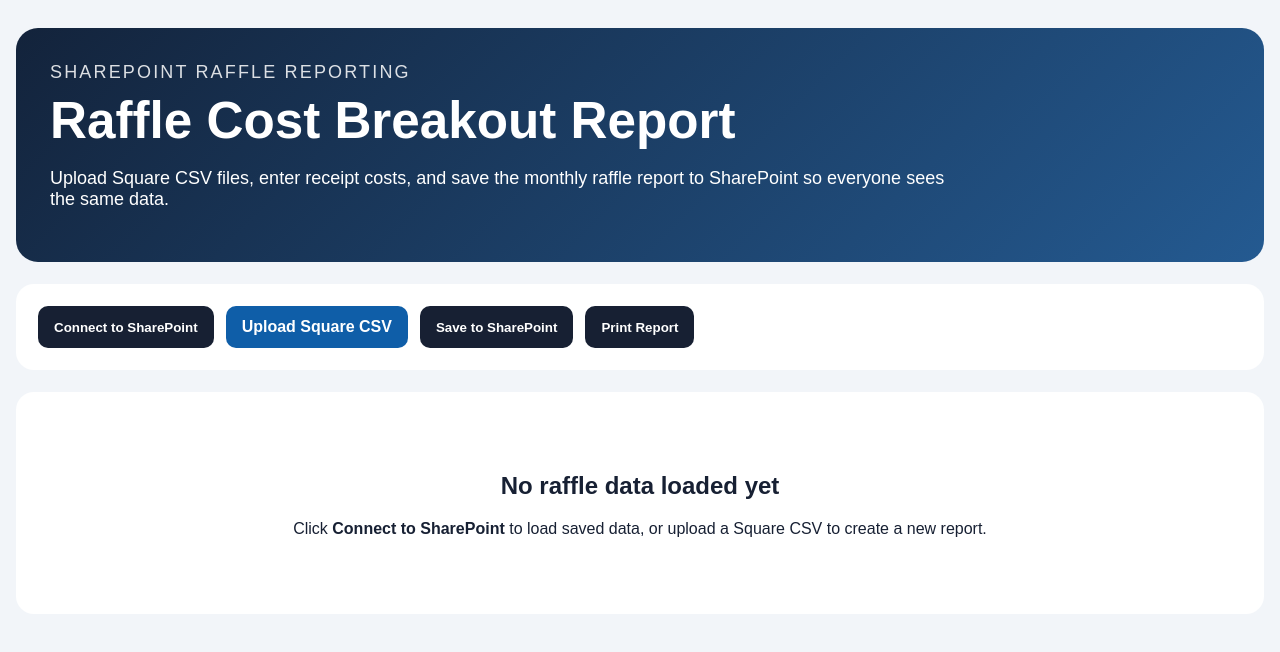
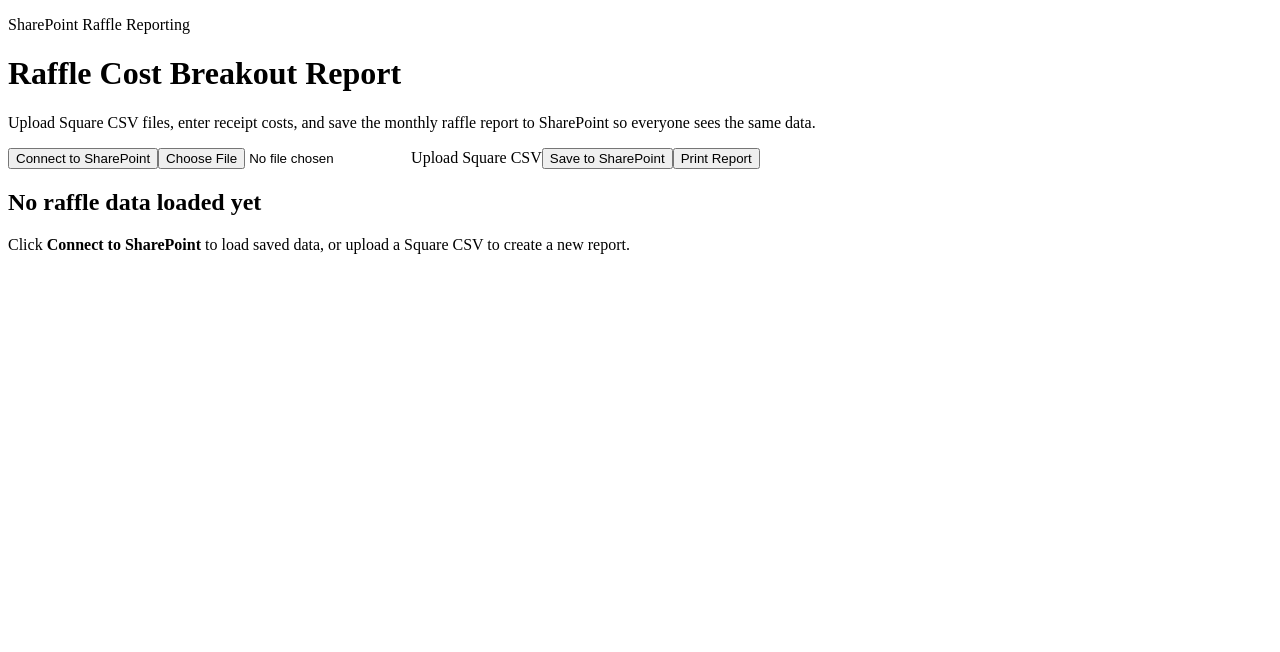
Before and after one commit to ctraverAdmin/raffleapp, a React (Vite) app: page / in a window 1280 px wide. Shown: the top 652 px of the page. Built offline with nearby package versions, Linux system fonts and the light colour scheme.

Commit message:
fix report

```diff
--- a/src/App.css
+++ b/src/App.css
@@ -1,230 +1,42 @@
-* {
-  box-sizing: border-box;
-}
-
-body {
-  margin: 0;
-  background: #f2f5f9;
-  color: #172033;
-  font-family: Arial, Helvetica, sans-serif;
-}
-
-.app {
-  width: min(1800px, calc(100% - 32px));
-  margin: 0 auto;
-  padding: 28px 0 60px;
-}
-
-.hero {
-  background: linear-gradient(135deg, #13233b, #245a91);
-  color: white;
-  padding: 34px;
-  border-radius: 22px;
-  margin-bottom: 22px;
-}
-
-.eyebrow {
-  margin: 0 0 8px;
-  text-transform: uppercase;
-  letter-spacing: 0.12em;
-  font-size: 12px;
-  opacity: 0.85;
-}
-
-h1 {
-  margin: 0;
-  font-size: clamp(30px, 4vw, 52px);
-}
-
-.hero p {
-  max-width: 900px;
-  font-size: 18px;
-}
-
-.upload-card,
-.report-card,
-.empty {
-  background: white;
-  border-radius: 18px;
-  padding: 22px;
-  margin-bottom: 22px;
-}
-
-.button-row {
-  display: flex;
-  gap: 12px;
-  flex-wrap: wrap;
-}
-
-button,
-.upload-box {
-  border: 0;
-  background: #172033;
-  color: white;
-  padding: 12px 16px;
-  border-radius: 10px;
-  font-weight: bold;
-  cursor: pointer;
-}
-
-.upload-box {
-  background: #0f5ea8;
-}
-
-.upload-box input {
+.print-only {
   display: none;
 }
 
-button:hover,
-.upload-box:hover {
-  background: #0f5ea8;
+.print-note {
+  margin: 0 0 16px;
+  font-size: 13px;
+  color: #475569;
 }
 
-.danger {
-  background: #b42318;
+@media print {
+  .no-print,
+  .screen-report {
+    display: none !important;
   }
 
-.saved-note {
-  margin-top: 14px;
-  font-weight: bold;
-}
-
-.uploaded-files {
-  margin-top: 18px;
-  padding: 14px;
-  background: #f8fbff;
-  border: 1px solid #d7e1ef;
-  border-radius: 12px;
+  .print-only {
+    display: block !important;
   }
 
   .summary-grid {
-  display: grid;
-  grid-template-columns: repeat(5, minmax(170px, 1fr));
-  gap: 16px;
-  margin-bottom: 22px;
+    page-break-after: avoid;
   }
 
-.summary-card {
-  background: white;
-  border-radius: 18px;
-  padding: 20px;
-  border-left: 6px solid #0f5ea8;
-}
-
-.summary-card span {
-  display: block;
-  font-size: 13px;
-  color: #5a687d;
-  margin-bottom: 8px;
-}
-
-.summary-card strong {
-  font-size: 26px;
-}
-
-.profit-card {
-  border-left-color: #198754;
-}
-
-.table-wrap {
-  width: 100%;
-  overflow-x: auto;
+  .report-card {
+    box-shadow: none !important;
+    border: 1px solid #ddd;
   }
 
   table {
-  width: 100%;
-  min-width: 1450px;
-  border-collapse: collapse;
+    font-size: 10px;
   }
 
-th {
-  background: #172033;
-  color: white;
-  text-align: left;
-  padding: 11px;
-  font-size: 13px;
-  white-space: nowrap;
+  th,
+  td {
+    padding: 6px;
   }
 
-td {
-  padding: 10px;
-  border-bottom: 1px solid #e2e8f0;
-}
-
-tfoot td {
-  background: #e9f1fb;
-  font-weight: bold;
-}
-
-input {
-  width: 100%;
-  padding: 8px;
-  border: 1px solid #cad5e2;
-  border-radius: 8px;
-}
-
-.strong {
-  font-weight: bold;
-}
-
-.profit {
-  color: #198754;
-}
-
-.loss,
   .receipt-warning {
-  color: #b42318;
-  font-weight: bold;
-}
-
-.receipt-box {
-  border: 1px solid #d7e1ef;
-  background: #fbfdff;
-  border-radius: 16px;
-  padding: 18px;
-  margin-bottom: 18px;
-}
-
-.receipt-header {
-  display: flex;
-  justify-content: space-between;
-  gap: 16px;
-  border-bottom: 1px solid #d7e1ef;
-  padding-bottom: 12px;
-  margin-bottom: 14px;
-}
-
-.receipt-row {
-  display: grid;
-  grid-template-columns: 1fr 2fr 140px auto;
-  gap: 10px;
-  margin-bottom: 10px;
-}
-
-.empty {
-  text-align: center;
-  padding: 60px 20px;
-}
-
-@media (max-width: 1000px) {
-  .summary-grid {
-    grid-template-columns: repeat(2, 1fr);
-  }
-
-  .receipt-row {
-    grid-template-columns: 1fr;
+    font-size: 9px;
   }
 }
-
-@media print {
-  .hero,
-  .upload-card,
-  .no-print {
-    display: none !important;
-  }
-
-  table {
-    min-width: 100%;
-    font-size: 10px;
-  }
-}
--- a/src/App.jsx
+++ b/src/App.jsx
@@ -70,6 +70,13 @@
   });
 }
 
+function calculateReceiptCost(receipts = []) {
+  return receipts.reduce(
+    (sum, receipt) => sum + moneyToNumber(receipt.amount),
+    0
+  );
+}
+
 function extractRaffleNumber(row) {
   const category = getRowValue(row, ["Category"], "");
   const item = getRowValue(row, ["Item", "Item Name", "Name"], "");
@@ -130,11 +137,40 @@
   ].join("|");
 }
 
-function calculateReceiptCost(receipts = []) {
-  return receipts.reduce(
-    (sum, receipt) => sum + moneyToNumber(receipt.amount),
-    0
+function isRaffleInCurrentOrPreviousMonth(raffle) {
+  const today = new Date();
+
+  const previousMonthStart = new Date(
+    today.getFullYear(),
+    today.getMonth() - 1,
+    1
   );
+
+  const nextMonthStart = new Date(
+    today.getFullYear(),
+    today.getMonth() + 1,
+    1
+  );
+
+  const ranFrom = raffle.ranFrom ? new Date(raffle.ranFrom) : null;
+  const ranUntil = raffle.ranUntil ? new Date(raffle.ranUntil) : null;
+
+  if (ranFrom && isNaN(ranFrom)) return false;
+  if (ranUntil && isNaN(ranUntil)) return false;
+
+  const raffleStart = ranFrom || ranUntil;
+  const raffleEnd = ranUntil || ranFrom;
+
+  if (!raffleStart || !raffleEnd) return false;
+
+  return raffleStart < nextMonthStart && raffleEnd >= previousMonthStart;
+}
+
+function isActiveRaffle(raffle) {
+  const stock = Number(raffle.stock || 0);
+  const sold = Number(raffle.onlineSold || 0);
+
+  return !raffle.ranUntil || raffle.needsReceipts || (stock > 0 && sold < stock);
 }
 
 export default function App() {
@@ -505,33 +541,31 @@
   }, [rows]);
 
   const displayReport = useMemo(() => {
-    const baseReport = activeCsvReport.length > 0 ? activeCsvReport : savedSummary;
+    const baseReport =
+      activeCsvReport.length > 0 ? activeCsvReport : savedSummary;
 
-    const merged = baseReport.map((raffle) => {
-      const saved = raffleData[raffle.raffleNumber] || {};
-      const receipts = saved.receipts || raffle.receipts || [];
+    return baseReport
+      .map((raffle) => {
+        const currentRaffleData = raffleData[raffle.raffleNumber] || {};
+        const receipts = currentRaffleData.receipts || raffle.receipts || [];
+
         const receiptCost = calculateReceiptCost(receipts);
-
-      const stock = Number(saved.stock ?? raffle.stock ?? 0);
+        const grossSales = Number(raffle.grossSales || 0);
         const squareFees = Number(raffle.squareFees || 0);
-      const grossSales = Number(raffle.grossSales || 0);
         const totalExpenses = squareFees + receiptCost;
         const netProfit = grossSales - totalExpenses;
 
         return {
           ...raffle,
-        stock,
+          stock: Number(currentRaffleData.stock ?? raffle.stock ?? 0),
           receipts,
           receiptCost,
           totalExpenses,
           netProfit,
           needsReceipts: receiptCost <= 0,
         };
-    });
-
-    return merged.sort(
-      (a, b) => Number(a.raffleNumber) - Number(b.raffleNumber)
-    );
+      })
+      .sort((a, b) => Number(a.raffleNumber) - Number(b.raffleNumber));
   }, [activeCsvReport, savedSummary, raffleData]);
 
   const totals = useMemo(() => {
@@ -554,6 +588,14 @@
         netProfit: 0,
       }
     );
+  }, [displayReport]);
+
+  const printRaffles = useMemo(() => {
+    return displayReport.filter((raffle) => {
+      return (
+        isRaffleInCurrentOrPreviousMonth(raffle) || isActiveRaffle(raffle)
+      );
+    });
   }, [displayReport]);
 
   async function saveToSharePoint() {
@@ -617,11 +659,7 @@
         for (const receipt of receipts) {
           const amount = moneyToNumber(receipt.amount);
 
-          if (
-            !receipt.vendor &&
-            !receipt.description &&
-            amount === 0
-          ) {
+          if (!receipt.vendor && !receipt.description && amount === 0) {
             continue;
           }
 
@@ -727,7 +765,7 @@
             </div>
           </section>
 
-          <section className="report-card">
+          <section className="report-card screen-report">
             <h2>Raffle Cost Breakout</h2>
 
             <div className="table-wrap">
@@ -825,6 +863,67 @@
             </div>
           </section>
 
+          <section className="report-card print-only">
+            <h2>Printed Raffle Detail</h2>
+            <p className="print-note">
+              Grand totals above include all months. Detail below includes only
+              last month, current month, and active raffles.
+            </p>
+
+            <div className="table-wrap">
+              <table>
+                <thead>
+                  <tr>
+                    <th>Raffle #</th>
+                    <th>Prize</th>
+                    <th>Online Sold</th>
+                    <th>Stock</th>
+                    <th>Ran From</th>
+                    <th>Ran Until</th>
+                    <th>Months Ran</th>
+                    <th>Gross Sales</th>
+                    <th>Square Fees</th>
+                    <th>Receipt Cost</th>
+                    <th>Total Expenses</th>
+                    <th>Net Profit</th>
+                  </tr>
+                </thead>
+
+                <tbody>
+                  {printRaffles.map((r) => (
+                    <tr key={`print-${r.raffleNumber}`}>
+                      <td>#{r.raffleNumber}</td>
+                      <td>
+                        <strong>{r.prize}</strong>
+                        {isActiveRaffle(r) && (
+                          <div className="receipt-warning">
+                            Active / Needs Review
+                          </div>
+                        )}
+                      </td>
+                      <td>{r.onlineSold}</td>
+                      <td>{r.stock}</td>
+                      <td>{formatDisplayDate(r.ranFrom)}</td>
+                      <td>{formatDisplayDate(r.ranUntil)}</td>
+                      <td>{r.monthsRan}</td>
+                      <td>{formatMoney(r.grossSales)}</td>
+                      <td>{formatMoney(r.squareFees)}</td>
+                      <td>{formatMoney(r.receiptCost)}</td>
+                      <td>{formatMoney(r.totalExpenses)}</td>
+                      <td
+                        className={
+                          r.netProfit >= 0 ? "profit strong" : "loss strong"
+                        }
+                      >
+                        {formatMoney(r.netProfit)}
+                      </td>
+                    </tr>
+                  ))}
+                </tbody>
+              </table>
+            </div>
+          </section>
+
           <section className="report-card no-print">
             <h2>Receipt Entry</h2>
 
```
Lines whose indentation alone changed are shown as unchanged.
